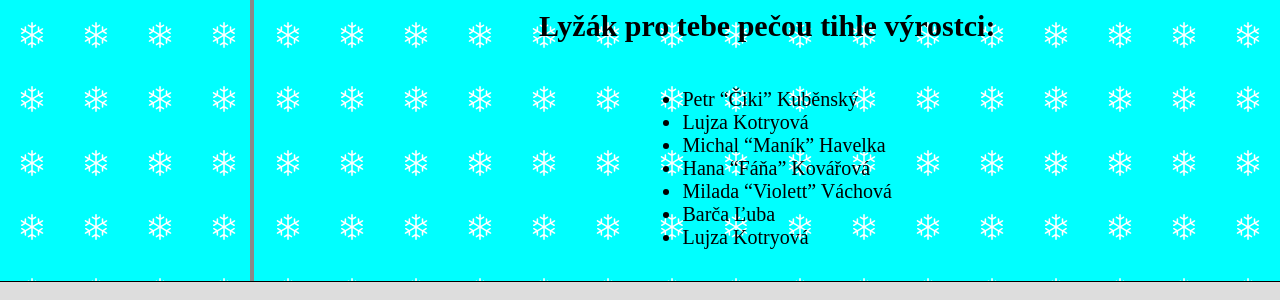
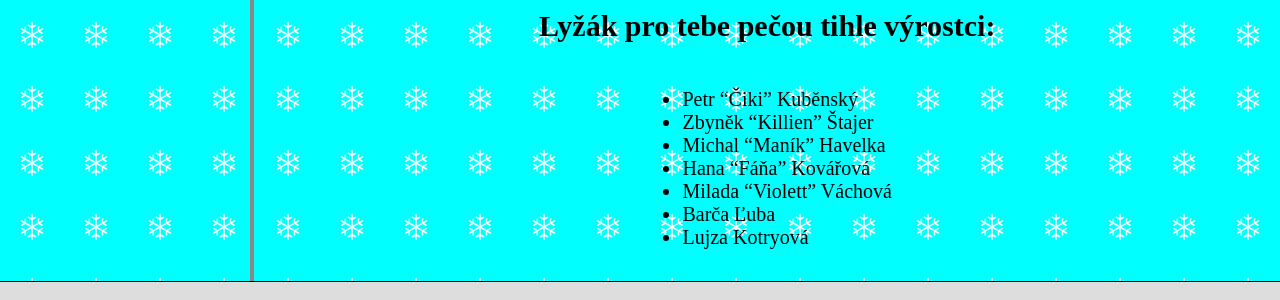
Before and after one commit to mhavelka/lyzak, a Jekyll site: the page built from index.md, in a window 1280 px wide and 900 px high, scrolled down 1608 px. Shown: the part 501-801 px from the top of the window. Built offline with Jekyll 4.4.1, drawn with Linux system fonts in a browser that asks for light colours.

Commit message:
Oprava autorů na homepage

```diff
--- a/index.md
+++ b/index.md
@@ -66,7 +66,7 @@ Aby ti přihlašování neuteklo, sleduj nás na <a href="https://www.xchat.cz/"
 
 ## Lyžák pro tebe pečou tihle výrostci:
 * Petr “Čiki” Kuběnský
-* Lujza Kotryová
+* Zbyněk "Killien" Štajer
 * Michal “Maník” Havelka
 * Hana "Fáňa" Kovářová
 * Milada "Violett" Váchová
```
